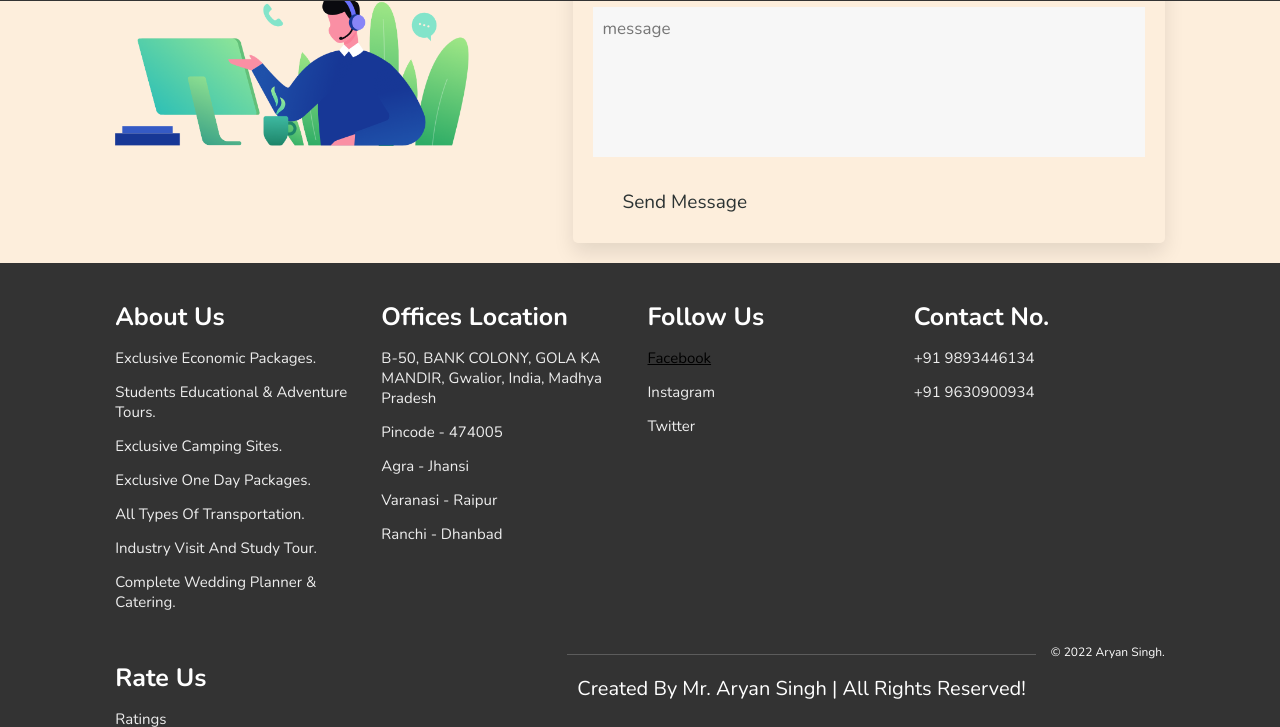
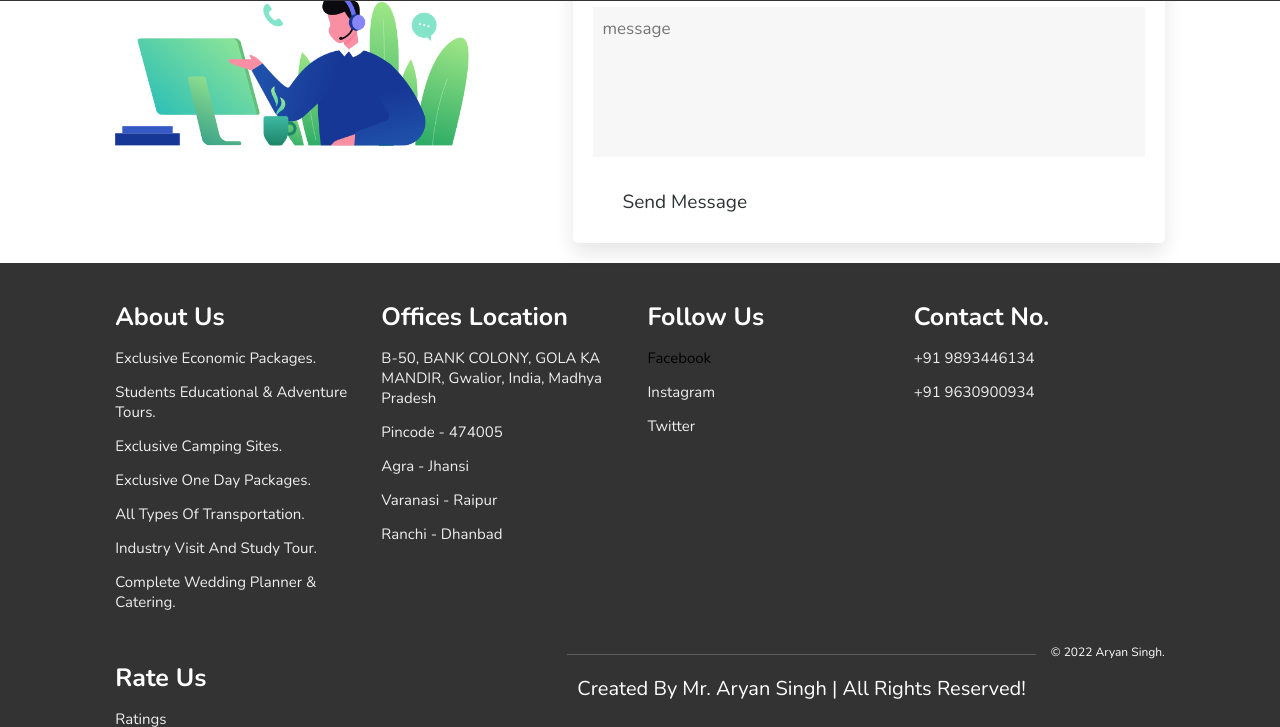
Before and after one commit to Aryan4261/S.P.-Travels, a plain HTML site: page index.html in a window 1280 px wide. In both pictures the pointer is over the link "Facebook". Shown: the part 6237-6964 px from the top of the page. Drawn offline with nearby package versions, Linux system fonts and the light colour scheme.

Commit message:
Update styles.css

```diff
--- a/css/styles.css
+++ b/css/styles.css
@@ -1,8 +1,8 @@
 @import url('https://fonts.googleapis.com/css2?family=Nunito:wght@200;300;400;600;700&display=swap');
 
-:root{
-  background: #FDEEDC;
-}
+/* :root{
+  background: #E6D2AA;
+} */
 
 *{
   font-family: 'Nunito', sans-serif;
@@ -561,8 +561,8 @@ header .search-bar-container label:hover{
 }
 
 .footer .box-container .box a:hover{
+  text-decoration: none;
   color:var(--orange);
-  text-decoration: underline;
 }
 
 .footer .credit{
```
